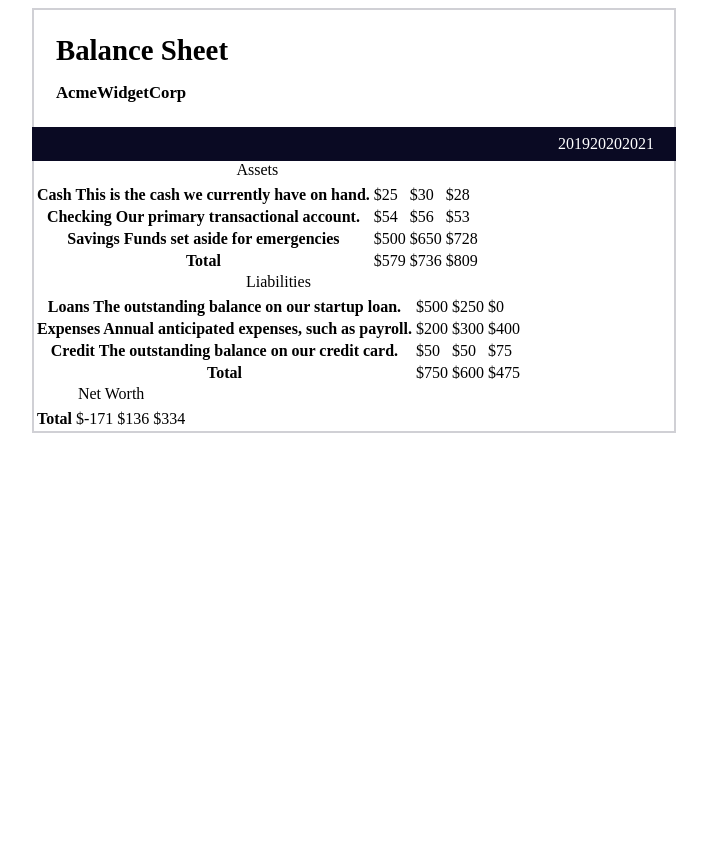
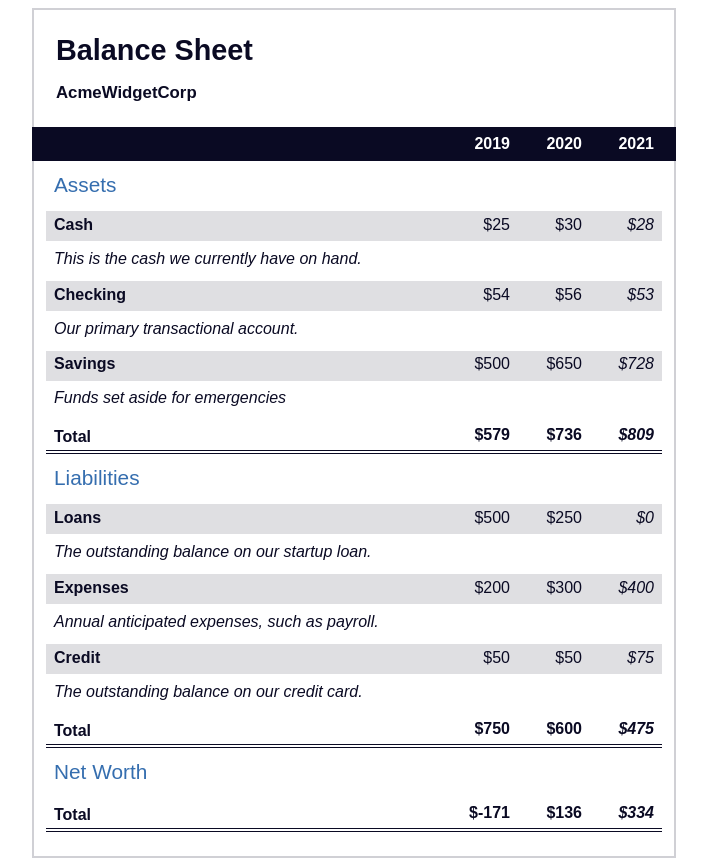
Before and after one commit to Julio7-7-7/freeCodeCamp, a plain HTML site: page 13.balance-sheet/index.html in a window 1280 px wide. Shown: the whole page, without its empty margins (286-993 px from the left). Before the commit the page ends 800 px from the top, so only its background shows below. Drawn offline with Linux system fonts and the light colour scheme.

Commit message:
feat: terminando de estilizar la hoja de balance

```diff
--- a/13.balance-sheet/styles.css
+++ b/13.balance-sheet/styles.css
@@ -1,39 +1,39 @@
+span[class~="sr-only"] {
+  border: 0 !important;
+  clip: rect(1px, 1px, 1px, 1px) !important;
+  clip-path: inset(50%) !important;
+  height: 1px !important;
+  width: 1px !important;
+  position: absolute !important;
+  overflow: hidden !important;
+  white-space: nowrap !important;
+  padding: 0 !important;
+  margin: -1px !important;
+}
+
 html {
   box-sizing: border-box;
-  /* Esto es recomendable pq calcula el tamaño del contenido de los elementos así que es más fácil calcular el tema de margins y paddings */
 }
 
-span[class~="sr-only"] {
-  border: 0;
-  clip: rect(1px, 1px, 1px, 1px);
-  clip-path: inset(50%);
-  height: 1px;
-  width: 1px;
-  position: absolute;
-  overflow: hidden;
-  white-space: nowrap;
-  padding: 0;
-  margin: -1px;
+body {
+  font-family: sans-serif;
+  color: #0a0a23;
 }
 
 h1 {
   max-width: 37.25rem;
   margin: 0 auto;
   padding: 1.5rem 1.25rem;
-  /* Centrando el h1 */
 }
 
 h1 .flex {
   display: flex;
   flex-direction: column-reverse;
-  /* Hace que el h1 esté al revés pq hay dos span. Uno sin class .flex */
   gap: 1rem;
-  /* Le da un espacio a ambos textsos */
 }
 
 h1 .flex span:first-of-type {
   font-size: 0.7em;
-  /* first of type hace que si hay más de un elemento dentro de otro, sólo le pondrá este estilo al primero de la lista */
 }
 
 h1 .flex span:last-of-type {
@@ -42,18 +42,14 @@
 
 section {
   max-width: 40rem;
-  /* Hace que máximo crezca hasta 40rem */
   margin: 0 auto;
-  /* Forma de centrarlo */
   border: 2px solid #d0d0d5;
 }
 
 #years {
   display: flex;
   justify-content: flex-end;
-  /* Hace que el contenido se agrupe al final */
   position: sticky;
-  /* Esto hace que se pegue en la posición que está en el caso de hacer scroll */
   z-index: 999;
   top: 0;
   background: #0a0a23;
@@ -61,3 +57,95 @@
   padding: 0.5rem calc(1.25rem + 2px) 0.5rem 0;
   margin: 0 -2px;
 }
+
+#years span[class] {
+  font-weight: bold;
+  width: 4.5rem;
+  text-align: right;
+}
+
+.table-wrap {
+  padding: 0 0.75rem 1.5rem 0.75rem;
+}
+
+table {
+  border-collapse: collapse;
+  border: 0;
+  width: 100%;
+  position: relative;
+  margin-top: 3rem;
+}
+
+table caption {
+  color: #356eaf;
+  font-size: 1.3em;
+  font-weight: normal;
+  position: absolute;
+  top: -2.25rem;
+  left: 0.5rem;
+}
+
+tbody td {
+  width: 100vw;
+  min-width: 4rem;
+  max-width: 4rem;
+}
+
+tbody th {
+  width: calc(100% - 12rem);
+}
+
+tr[class="total"] {
+  border-bottom: 4px double #0a0a23;
+  font-weight: bold;
+}
+
+tr[class="total"] th {
+  text-align: left;
+  padding: 0.5rem 0 0.25rem 0.5rem;
+}
+
+tr.total td {
+  text-align: right;
+  padding: 0 0.25rem;
+}
+
+tr.total td:nth-of-type(3) {
+  padding-right: 0.5rem;
+}
+
+tr.total:hover {
+  background-color: #99c9ff;
+}
+
+td.current {
+  font-style: italic;
+}
+
+tr.data {
+  background-image: linear-gradient(to bottom, #dfdfe2 1.845rem, white 1.845rem);
+}
+
+tr.data th {
+  text-align: left;
+  padding-top: 0.3rem;
+  padding-left: 0.5rem;
+}
+
+tr.data th .description {
+  display: block;
+  font-weight: normal;
+  font-style: italic;
+  padding: 1rem 0 0.75rem;
+  margin-right: -13.5rem;
+}
+
+tr.data td {
+  vertical-align: top;
+  padding: 0.3rem 0.25rem 0;
+  text-align: right;
+}
+
+tr.data td:last-of-type {
+  padding-right: 0.5rem;
+}
```
Also changed, not shown: 2.Practice/PP/main/index.html (+14 -0 lines).
